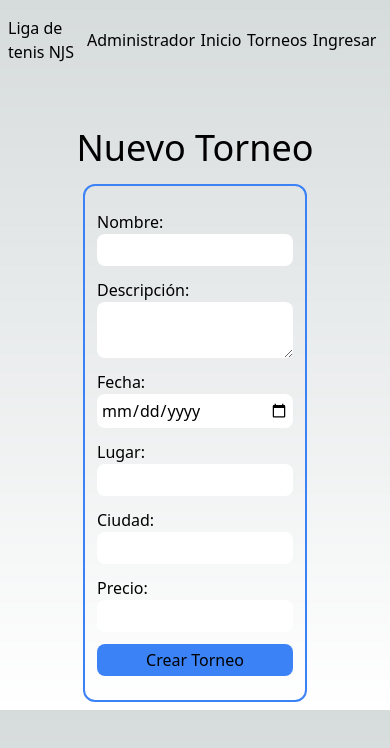
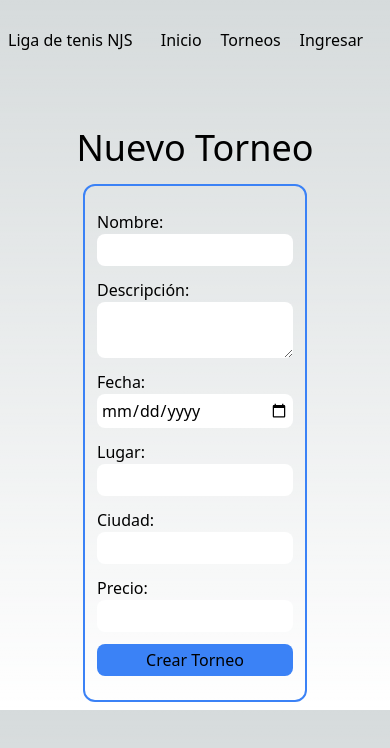
Before and after one commit to Camilo-Suarez98/liga-de-tenis, a Next.js app: page /torneos/nuevo-torneo in a window 390 px wide. Shown: the top 748 px of the page. Built offline with nearby package versions, Linux system fonts and the light colour scheme.

Commit message:
fix hydrating error

```diff
--- a/src/components/Header.jsx
+++ b/src/components/Header.jsx
@@ -6,9 +6,8 @@ import { useAuth } from '../utils/AuthContext';
 
 const Header = () => {
   const { isLoggedIn, setIsLoggedIn } = useAuth();
+  const isAdmin = Cookies.get('role') === 'true'
   const router = useRouter()
-  const isAdmin = Cookies.get('role') === 'true'
-  const logged = Cookies.get('isLoggedIn')
 
   const handleLogOut = () => {
     Cookies.remove('token')
@@ -16,6 +15,7 @@ const Header = () => {
     Cookies.remove('lastName')
     Cookies.remove('email')
     Cookies.remove('role');
+    Cookies.remove('isLoggedIn');
 
     setIsLoggedIn(false)
     router.push('/')
@@ -23,18 +23,18 @@ const Header = () => {
 
   return (
     <header className='h-16 flex justify-between items-center sm:px-6'>
-      <div className='flex justify-evenly items-center w-60 sm:w-80'>
+      <div>
         <Link href='/'>
           <h1>Liga de tenis NJS</h1>
         </Link>
+      </div>
+      <div className='flex justify-evenly items-center w-60 sm:w-80'>
+        <Link className='hover:text-blue-500 hover:font-bold' href='/'>Inicio</Link>
 
-        <Link className='hover:text-blue-500 hover:font-bold' href='/admin'>
+        <Link className={isAdmin ? 'hover:text-blue-500 hover:font-bold' : 'hidden'} href='/admin'>
           Administrador
         </Link>
 
-      </div>
-      <div className='flex justify-evenly items-center w-60 sm:w-80'>
-        <Link className='hover:text-blue-500 hover:font-bold' href='/'>Inicio</Link>
         <Link
           className='hover:text-blue-500 hover:font-bold'
           href='/torneos'
@@ -42,14 +42,12 @@ const Header = () => {
           Torneos
         </Link>
 
-        {!isLoggedIn ?
-          <Link className='hover:text-blue-500 hover:font-bold' href='/ingresa'>
-            Ingresar
-          </Link> :
-          <button className='hover:text-blue-500 hover:font-bold' onClick={handleLogOut}>
-            Salir
-          </button>
-        }
+        <Link className={isLoggedIn ? 'hidden' : 'hover:text-blue-500 hover:font-bold'} href='/ingresa'>
+          Ingresar
+        </Link>
+        <button className={!isLoggedIn ? 'hidden' : 'hover:text-blue-500 hover:font-bold'} onClick={handleLogOut}>
+          Salir
+        </button>
       </div>
     </header>
   )
```
